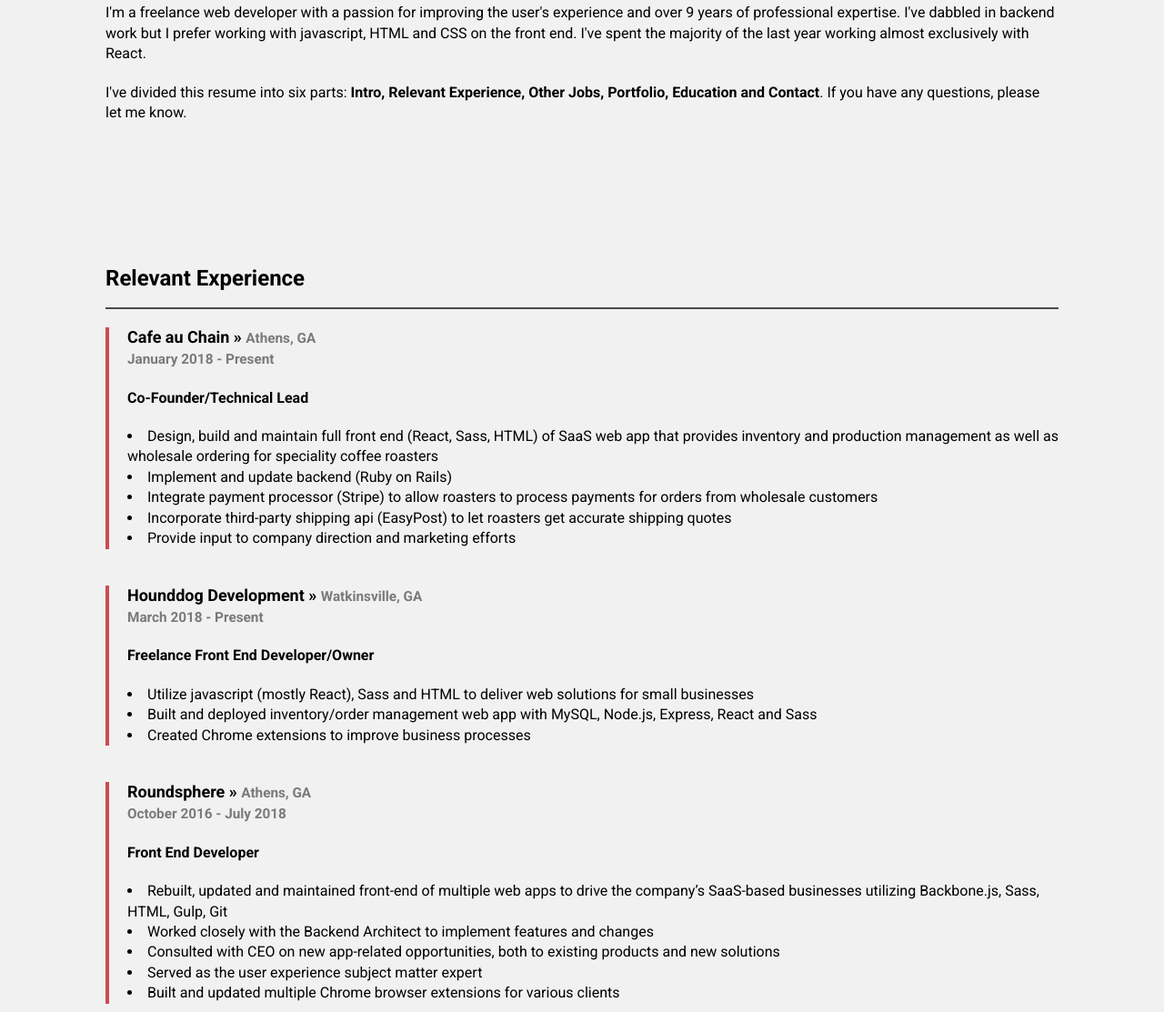
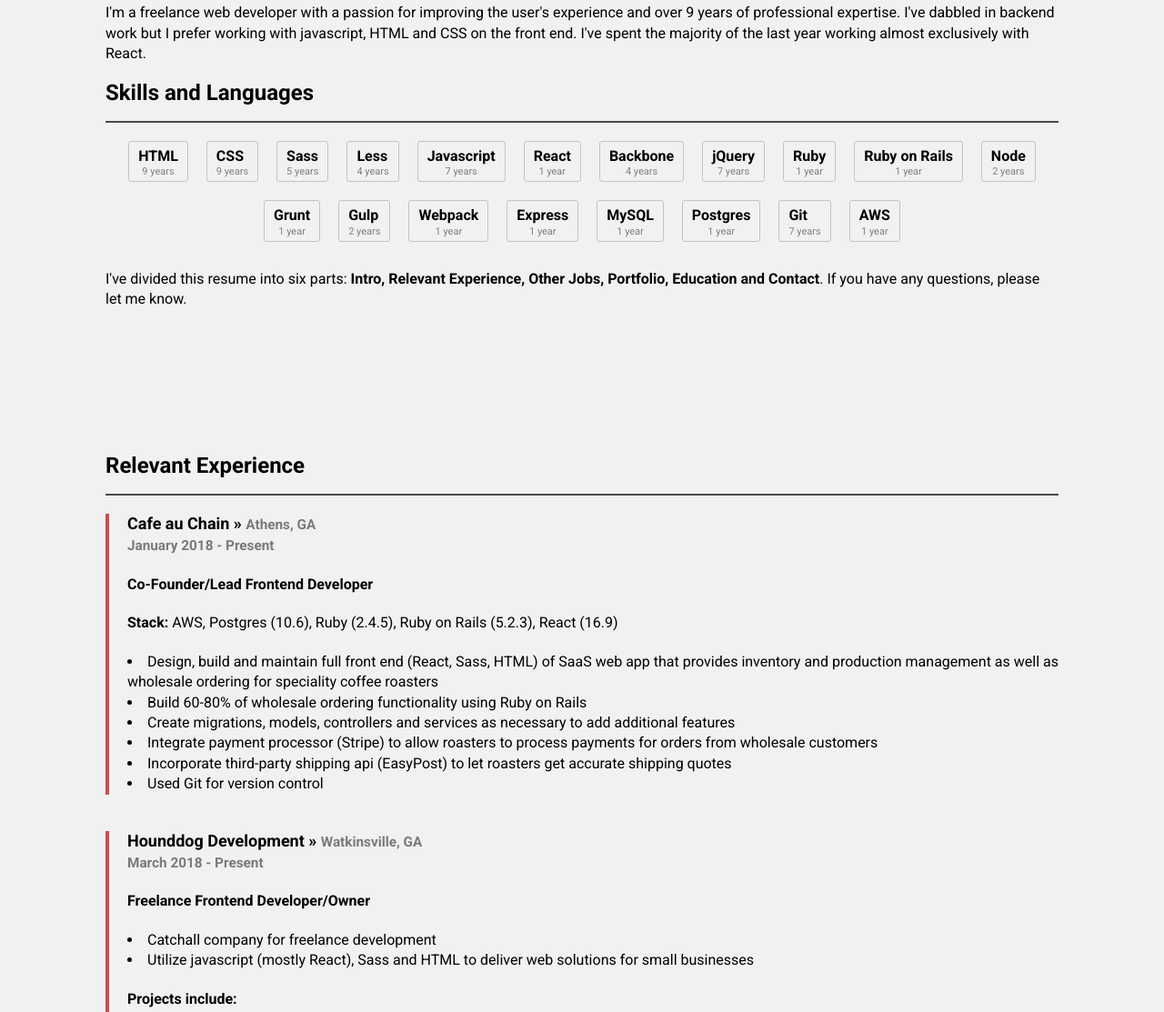
Before and after one commit to ksullivan-dev/ksullivan-dev.github.io, a plain HTML site: page index.html in a window 1280 px wide. Shown: the part 241-1354 px from the top of the page at 91% size. Drawn offline with nearby package versions, Linux system fonts and the light colour scheme; a web font is replaced by a local one.

Commit message:
Update with skills

```diff
--- a/index.html
+++ b/index.html
@@ -4,7 +4,7 @@
 <head>
     <title>Kyle Sullivan - Resume</title>
     <meta name="viewport" content="width=device-width, initial-scale=1">
-    <link rel="stylesheet" href="/stylesheets/css/application.css" />
+    <link rel="stylesheet" href="./stylesheets/css/application.css" />
     <link href='https://fonts.googleapis.com/css?family=Fenix|Roboto:400,700' rel='stylesheet' type='text/css'>
     <script src="https://code.jquery.com/jquery-1.11.3.min.js"></script>
 </head>
@@ -48,6 +48,85 @@
                         and
                         CSS on the front end. I've spent the majority of the last year working almost exclusively with
                         React.</p>
+                        <h2>Skills and Languages</h2>
+                        <ul class="flexlist">
+                            <li>
+                                <span class="skill">HTML</span>
+                                <span class="time">9 years</span>
+                            </li>
+                            <li>
+                                <span class="skill">CSS</span>
+                                <span class="time">9 years</span>
+                            </li>
+                            <li>
+                                <span class="skill">Sass</span>
+                                <span class="time">5 years</span>
+                            </li>
+                            <li>
+                                <span class="skill">Less</span>
+                                <span class="time">4 years</span>
+                            </li>
+                            <li>
+                                <span class="skill">Javascript</span>
+                                <span class="time">7 years</span>
+                            </li>
+                            <li>
+                                <span class="skill">React</span>
+                                <span class="time">1 year</span>
+                            </li>
+                            <li>
+                                <span class="skill">Backbone</span>
+                                <span class="time">4 years</span>
+                            </li>
+                            <li>
+                                <span class="skill">jQuery</span>
+                                <span class="time">7 years</span>
+                            </li>
+                            <li>
+                                <span class="skill">Ruby</span>
+                                <span class="time">1 year</span>
+                            </li>
+                            <li>
+                                <span class="skill">Ruby on Rails</span>
+                                <span class="time">1 year</span>
+                            </li>
+                            <li>
+                                <span class="skill">Node</span>
+                                <span class="time">2 years</span>
+                            </li>
+                            <li>
+                                <span class="skill">Grunt</span>
+                                <span class="time">1 year</span>
+                            </li>
+                            <li>
+                                <span class="skill">Gulp</span>
+                                <span class="time">2 years</span>
+                            </li>
+                            <li>
+                                <span class="skill">Webpack</span>
+                                <span class="time">1 year</span>
+                            </li>
+                            <li>
+                                <span class="skill">Express</span>
+                                <span class="time">1 year</span>
+                            </li>
+                            <li>
+                                <span class="skill">MySQL</span>
+                                <span class="time">1 year</span>
+                            </li>
+                            <li>
+                                <span class="skill">Postgres</span>
+                                <span class="time">1 year</span>
+                            </li>
+                            <li>
+                                <span class="skill">Git</span>
+                                <span class="time">7 years</span>
+                            </li>
+                            <li>
+                                <span class="skill">AWS</span>
+                                <span class="time">1 year</span>
+                            </li>
+                        </ul>
                     <p class="noprint">I've divided this resume into six parts: <strong>Intro, Relevant Experience,
                             Other
                             Jobs, Portfolio,
@@ -58,29 +137,38 @@
                     <div class="job-container">
                         <h3>Cafe au Chain &raquo; <span class="sub-head">Athens, GA <br />January 2018 - Present</span>
                         </h3>
-                        <p><strong>Co-Founder/Technical Lead</strong></p>
+                        <p><strong>Co-Founder/Lead Frontend Developer</strong></p>
+                        <p><strong>Stack:</strong> AWS, Postgres (10.6), Ruby (2.4.5), Ruby on Rails (5.2.3), React (16.9)</p>
                         <ul>
                             <li>Design, build and maintain full front end (React, Sass, HTML) of SaaS web app that
-                                provides inventory and production
-                                management as well as wholesale ordering for speciality coffee roasters</li>
-                            <li>Implement and update backend (Ruby on Rails)</li>
+                                provides inventory and production management as well as wholesale ordering for
+                                speciality coffee roasters</li>
+                            <li>Build 60-80% of wholesale ordering functionality using Ruby on Rails</li>
+                            <li>Create migrations, models, controllers and services as necessary to add additional features</li>
                             <li>Integrate payment processor (Stripe) to allow roasters to process payments for orders
                                 from wholesale customers</li>
                             <li>Incorporate third-party shipping api (EasyPost) to let roasters get accurate shipping
                                 quotes</li>
-                            <li>Provide input to company direction and marketing efforts</li>
+                            <li>Used Git for version control</li>
                         </ul>
                     </div>
                     <div class="job-container">
                         <h3>Hounddog Development &raquo; <span class="sub-head">Watkinsville, GA <br />March 2018 -
                                 Present</span></h3>
-                        <p><strong>Freelance Front End Developer/Owner</strong></p>
-                        <ul>
+                        <p><strong>Freelance Frontend Developer/Owner</strong></p>
+                        <ul class="less-margin">
+                            <li>Catchall company for freelance development</li>
                             <li>Utilize javascript (mostly React), Sass and HTML to deliver web solutions for small
                                 businesses</li>
-                            <li>Built and deployed inventory/order management web app with MySQL, Node.js, Express,
-                                React and Sass</li>
-                            <li>Created Chrome extensions to improve business processes</li>
+                        </ul>
+                        <p><strong>Projects include:</strong></p>
+                        <ul>
+                            <li>Inventory/order management web app for online resellers (MySQL, Node.js, Express,
+                                React and Sass)</li>
+                            <li>Tool to help resellers analyze manifested purchase orders to determine potential profit (Backbone,
+                                HTML, Sass)</li>
+                            <li>Private Chrome extension to manage inventory and cost of goods sold (HTML, CSS, vanilla js)</li>
+                            <li>Private Chrome extension to help replicate listings across multiple platforms (HTML, CSS, vanilla js)</li>
                         </ul>
                     </div>
                     <div class="job-container">
@@ -95,7 +183,6 @@
                                 solutions</li>
                             <li>Served as the user experience subject matter expert</li>
                             <li>Built and updated multiple Chrome browser extensions for various clients</li>
-
                         </ul>
                     </div>
                     <div class="job-container">
@@ -335,7 +422,7 @@
             </div>
         </div>
     </div>
-    <script src="/js/respond.ks.js"></script>
+    <script src="./js/respond.ks.js"></script>
 </body>
 
 </html>
--- a/stylesheets/css/application.css
+++ b/stylesheets/css/application.css
@@ -299,6 +299,38 @@ div.button {
   padding: 7px 20px;
   text-decoration: none;
   font-weight: bold; }
+ul.less-margin {
+  margin-bottom: 20px;
+}
+ul.flexlist {
+  display:flex;
+  flex-wrap:wrap;
+  justify-content:center;
+  margin: -10px -10px 20px;
+}
+
+ul.flexlist li {
+  padding: 5px 10px;
+  margin: 10px;
+  list-style: none;
+  border-radius: 3px;
+  border: 1px solid rgba(180,180,180,0.75);
+/*   box-shadow: 1px 1px 3px rgba(0,0,0,0.5) */
+}
+
+li .skill {
+  font-weight:600;
+  display:block;
+}
+
+li .time {
+  color:gray;
+  font-weight:100;
+  font-size:11px;
+  text-align: center;
+  display: block;
+  line-height: 11px
+}
 
 .printonly {
   display: none;
```
